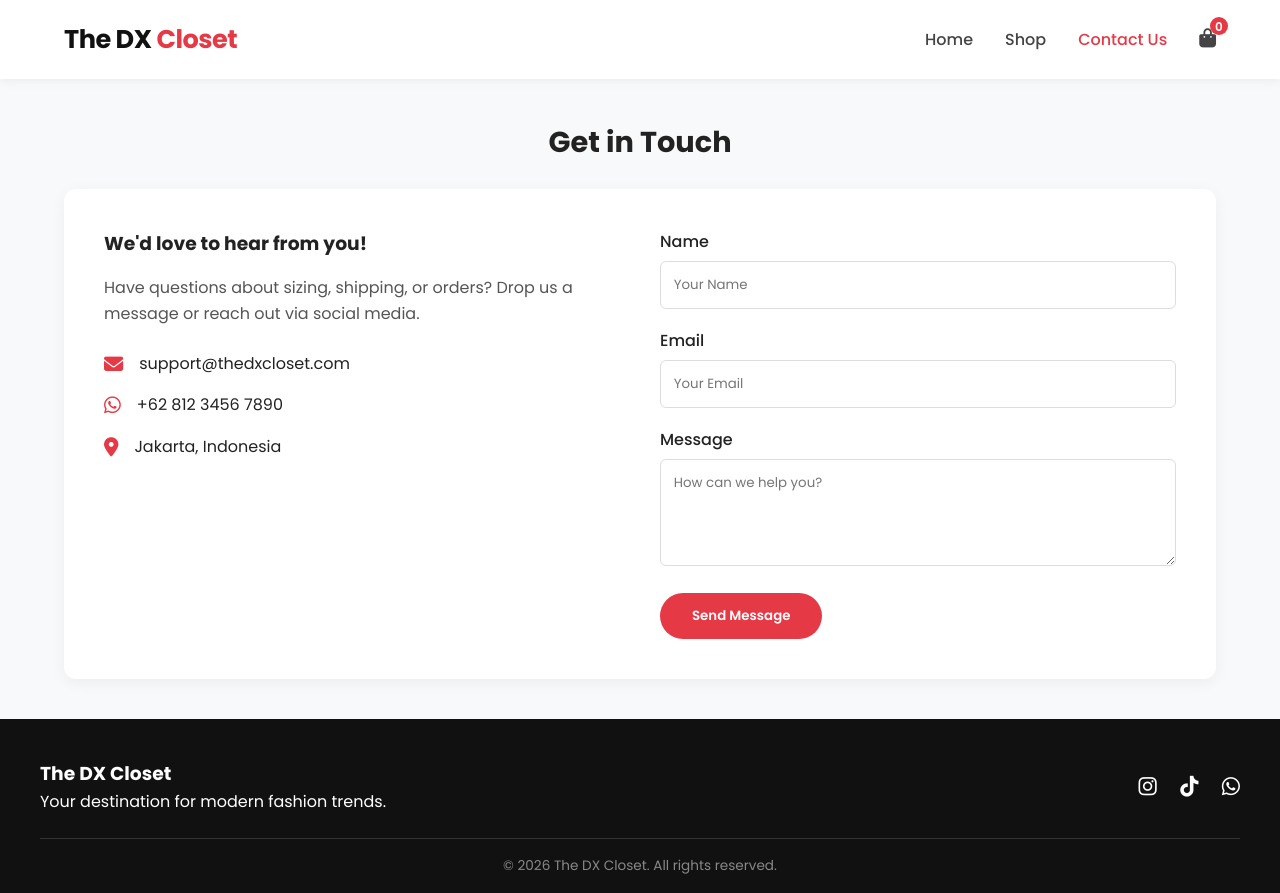
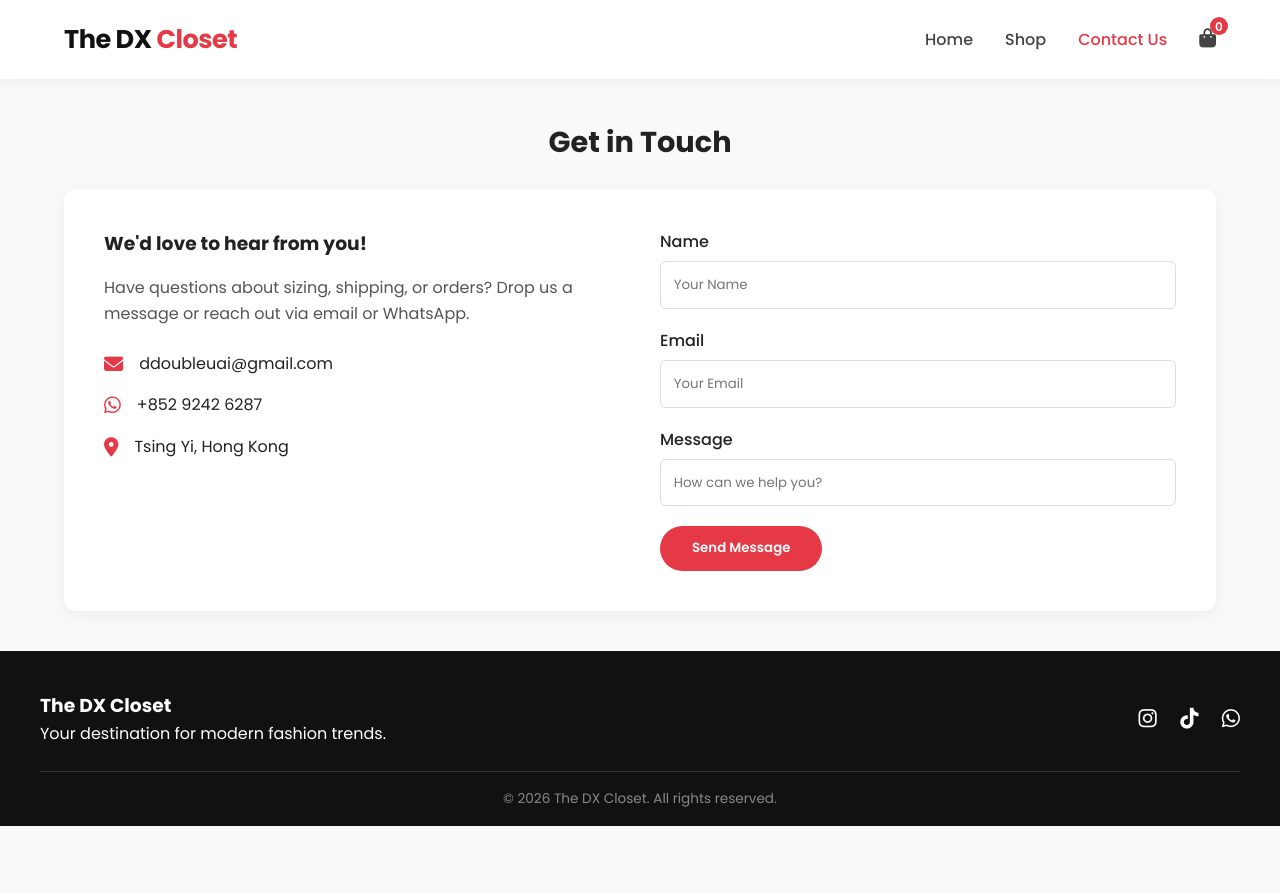
Before and after one commit to thedxcloset/thedxcloset, a plain HTML site: page contact.html in a window 1280 px wide. After the commit the page ends 826 px from the top, so only its background shows below. Drawn offline with Linux system fonts and the light colour scheme.

Commit message:
Update contact.html

```diff
--- a/contact.html
+++ b/contact.html
@@ -32,18 +32,18 @@
         <div class="contact-wrapper">
             <div class="contact-info">
                 <h3>We'd love to hear from you!</h3>
-                <p>Have questions about sizing, shipping, or orders? Drop us a message or reach out via social media.</p>
+                <p>Have questions about sizing, shipping, or orders? Drop us a message or reach out via email or WhatsApp.</p>
                 <div class="info-item">
                     <i class="fas fa-envelope"></i>
-                    <span>support@thedxcloset.com</span>
+                    <a href="mailto:ddoubleuai@gmail.com" style="text-decoration:none; color:inherit;">ddoubleuai@gmail.com</a>
                 </div>
                 <div class="info-item">
                     <i class="fab fa-whatsapp"></i>
-                    <span>+62 812 3456 7890</span>
+                    <a href="https://wa.me/85292426287" target="_blank" rel="noopener noreferrer" style="text-decoration:none; color:inherit;">+852 9242 6287</a>
                 </div>
                 <div class="info-item">
                     <i class="fas fa-map-marker-alt"></i>
-                    <span>Jakarta, Indonesia</span>
+                    <span>Tsing Yi, Hong Kong</span>
                 </div>
             </div>
             <form class="contact-form" onsubmit="event.preventDefault(); alert('Message sent!');">
@@ -57,7 +57,7 @@
                 </div>
                 <div class="form-group">
                     <label>Message</label>
-                    <textarea rows="4" placeholder="How can we help you?" required></textarea>
+                    <input type="text" placeholder="How can we help you?" required>
                 </div>
                 <button type="submit" class="btn-primary" style="border:none; cursor:pointer;">Send Message</button>
             </form>
@@ -71,9 +71,9 @@
                 <p>Your destination for modern fashion trends.</p>
             </div>
             <div class="footer-socials">
-                <a href="#"><i class="fab fa-instagram"></i></a>
-                <a href="#"><i class="fab fa-tiktok"></i></a>
-                <a href="#"><i class="fab fa-whatsapp"></i></a>
+                <a href="https://instagram.com/thedxcloset" target="_blank" rel="noopener noreferrer"><i class="fab fa-instagram"></i></a>
+                <a href="https://tiktok.com/@thedxcloset" target="_blank" rel="noopener noreferrer"><i class="fab fa-tiktok"></i></a>
+                <a href="https://wa.me/85292426287" target="_blank" rel="noopener noreferrer"><i class="fab fa-whatsapp"></i></a>
             </div>
         </div>
         <div class="footer-bottom">
```
